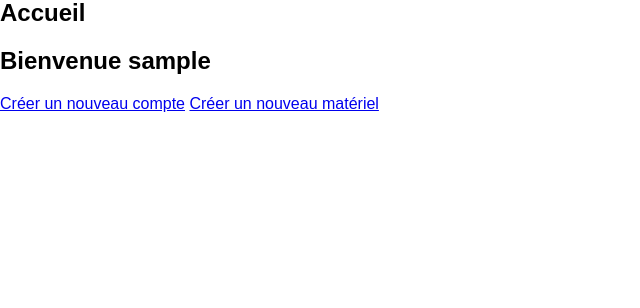
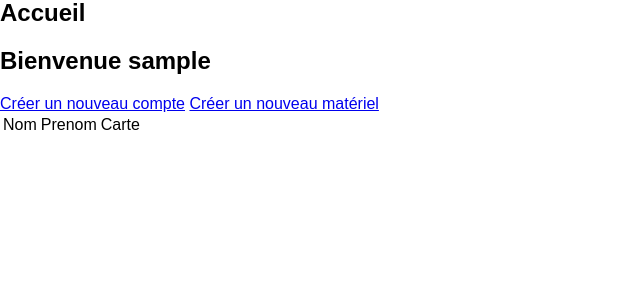
Before and after one commit to Faarged/voyelles, a PHP site: page /accueil.php in a window 1280 px wide. Shown: the part 232-540 px from the top of the page, without its empty margins (0-640 px from the left). Run offline with PHP 8.4, Linux system fonts and the light colour scheme; the visitor is signed in with stand-in values (Sample User, id 1); data that the repository does not hold is empty.

Commit message:
péparation données

```diff
--- a/accueil.php
+++ b/accueil.php
@@ -22,7 +22,22 @@ if (isset($_SESSION['id']) AND isset($_SESSION['pseudo']))
       <a href="crea_compte.php">Créer un nouveau compte</a>
       <a href="crea_materiel.php">Créer un nouveau matériel</a>
     </section>
-
+    <section>
+      <table>
+        <tr>
+          <td>Nom</td>
+          <td>Prenom</td>
+          <td>Carte</td>
+        </tr>
+        <?php //appel bdd ?>
+        <tr>
+          <td><?php echo $donnees["nom"]; ?></td>
+          <td><?php echo $donnees["prenom"]; ?></td>
+          <td><?php echo $donnees["carte"]; ?></td>
+        </tr>
+        <?php //fin appel ?>
+      </table>
+    </section>
 
     <?php include "footer.php"; ?>
   </body>
```
